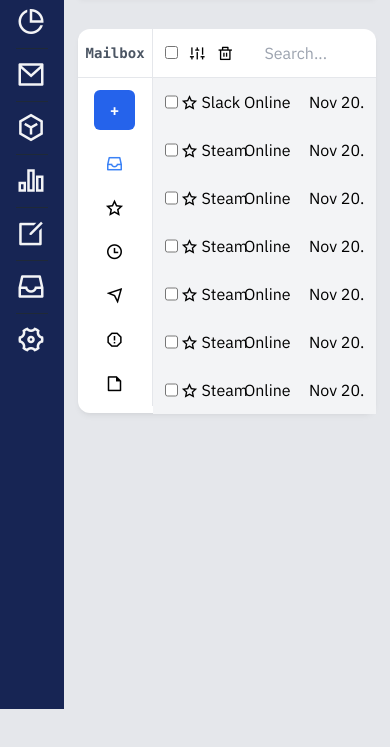
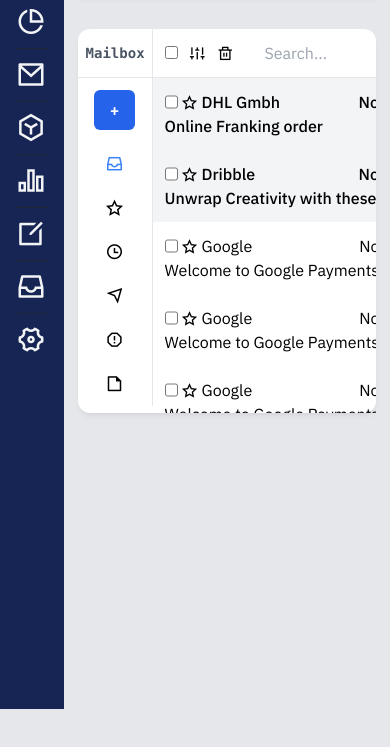
Before and after one commit to CollectionOP/Tailwind-Dashboard, a website: page mailbox.html in a window 390 px wide. Shown: the part 135-882 px from the top of the page. Drawn offline with nearby package versions, Linux system fonts and the light colour scheme.

Commit message:
Emails responsiveness

```diff
--- a/mailbox.html
+++ b/mailbox.html
@@ -302,7 +302,7 @@
                     </div>
                 </div>
 
-                <div>
+                <div class="overflow-y-scroll">
 
                     <div class="items-center justify-between py-3 border-b border-b-gray-200">
 
@@ -325,122 +325,171 @@
                         </div>
                     </div>
 
+
                     <!-- mails -->
-                    <div>
 
-                        <div class="grid grid-rows-1 grid-cols-[120px_1fr_70px] bg-gray-100 hover:bg-blue-50 p-3">
-                            <div class="flex">
-                                <input class="mr-1" type="checkbox">
-                                <i class="ri-star-line mr-1"></i>
-                                <img src="" alt="">
-                                <p>Slack</p>
-                            </div>
+                    <div
+                        class="grid grid-rows-2 md:grid-rows-1 grid-cols-[150px_100px] md:grid-cols-[200px_1fr_70px] bg-gray-100 hover:bg-blue-50 p-3">
+                        <div class="flex row-start-1 row-end-2">
+                            <input class="mr-1" type="checkbox">
+                            <i class="ri-star-line mr-1"></i>
+                            <img src="" alt="">
+                            <p class="font-medium">DHL Gmbh</p>
+                        </div>
+                        <div class="h-6 overflow-hidden row-start-2 md:row-start-1 col-span-3 md:col-span-1">
+                            <p class="font-medium">Online Franking order confirmation 9HXGDQ - <span
+                                    class="font-normal">Shopping cart
+                                    no.: 9HXGDQ Thank you for using DHL Online Franking</span> </p>
+                        </div>
+                        <div class="font-medium justify-self-end">
+                            Nov 20.
+                        </div>
+                    </div>
 
-                            <div class="justify-self-center h-6 overflow-hidden">
-                                <p>Online Franking order confirmation 9HXGDQ </p>
-                            </div>
-
-                            <div class="justify-self-end">
-                                Nov 20.
-                            </div>
+                    <div
+                        class="grid grid-rows-2 md:grid-rows-1 grid-cols-[150px_100px] md:grid-cols-[200px_1fr_70px] bg-gray-100 hover:bg-blue-50 p-3">
+                        <div class="flex row-start-1 row-end-2">
+                            <input class="mr-1" type="checkbox">
+                            <i class="ri-star-line mr-1"></i>
+                            <img src="" alt="">
+                            <p class="font-medium">Dribble</p>
                         </div>
-                        <div class="grid grid-rows-1 grid-cols-[120px_1fr_70px] bg-gray-100 hover:bg-blue-50 p-3">
-                            <div class="flex">
-                                <input class="mr-1" type="checkbox">
-                                <i class="ri-star-line mr-1"></i>
-                                <img src="" alt="">
-                                <p>Steam</p>
-                            </div>
-
-                            <div class="justify-self-center h-6 overflow-hidden">
-                                <p>Online Franking order confirmation 9HXGDQ </p>
-                            </div>
-
-                            <div class="justify-self-end">
-                                Nov 20.
-                            </div>
-                        </div>
-                        <div class="grid grid-rows-1 grid-cols-[120px_1fr_70px] bg-gray-100 hover:bg-blue-50 p-3">
-                            <div class="flex">
-                                <input class="mr-1" type="checkbox">
-                                <i class="ri-star-line mr-1"></i>
-                                <img src="" alt="">
-                                <p>Steam</p>
-                            </div>
-
-                            <div class="justify-self-center h-6 overflow-hidden">
-                                <p>Online Franking order confirmation 9HXGDQ </p>
-                            </div>
-
-                            <div class="justify-self-end">
-                                Nov 20.
-                            </div>
-                        </div>
-                        <div class="grid grid-rows-1 grid-cols-[120px_1fr_70px] bg-gray-100 hover:bg-blue-50 p-3">
-                            <div class="flex">
-                                <input class="mr-1" type="checkbox">
-                                <i class="ri-star-line mr-1"></i>
-                                <img src="" alt="">
-                                <p>Steam</p>
-                            </div>
-
-                            <div class="justify-self-center h-6 overflow-hidden">
-                                <p>Online Franking order confirmation 9HXGDQ </p>
-                            </div>
-
-                            <div class="justify-self-end">
-                                Nov 20.
-                            </div>
-                        </div>
-                        <div class="grid grid-rows-1 grid-cols-[120px_1fr_70px] bg-gray-100 hover:bg-blue-50 p-3">
-                            <div class="flex">
-                                <input class="mr-1" type="checkbox">
-                                <i class="ri-star-line mr-1"></i>
-                                <img src="" alt="">
-                                <p>Steam</p>
-                            </div>
-
-                            <div class="justify-self-center h-6 overflow-hidden">
-                                <p>Online Franking order confirmation 9HXGDQ </p>
-                            </div>
-
-                            <div class="justify-self-end">
-                                Nov 20.
-                            </div>
-                        </div>
-                        <div class="grid grid-rows-1 grid-cols-[120px_1fr_70px] bg-gray-100 hover:bg-blue-50 p-3">
-                            <div class="flex">
-                                <input class="mr-1" type="checkbox">
-                                <i class="ri-star-line mr-1"></i>
-                                <img src="" alt="">
-                                <p>Steam</p>
-                            </div>
-
-                            <div class="justify-self-center h-6 overflow-hidden">
-                                <p>Online Franking order confirmation 9HXGDQ </p>
-                            </div>
-
-                            <div class="justify-self-end">
-                                Nov 20.
-                            </div>
-                        </div>
-                        <div class="grid grid-rows-1 grid-cols-[120px_1fr_70px] bg-gray-100 hover:bg-blue-50 p-3">
-                            <div class="flex">
-                                <input class="mr-1" type="checkbox">
-                                <i class="ri-star-line mr-1"></i>
-                                <img src="" alt="">
-                                <p>Steam</p>
-                            </div>
-
-                            <div class="justify-self-center h-6 overflow-hidden">
-                                <p>Online Franking order confirmation 9HXGDQ </p>
-                            </div>
-
-                            <div class="justify-self-end">
-                                Nov 20.
-                            </div>
+                        <div class="h-6 overflow-hidden row-start-2 md:row-start-1 col-span-3 md:col-span-1">
+                            <p class="font-medium">Unwrap Creativity with these Great Gifts for Designers -
+                                <span class="font-normal">Welcome to Dribbble’s 2023
+                                    Holiday Gift Guide!</span>
+                            </p>
                         </div>
 
+                        <div class="font-medium justify-self-end">
+                            Nov 20.
+                        </div>
+                    </div>
+
+                    <div
+                        class="grid grid-rows-2 md:grid-rows-1 grid-cols-[150px_100px] md:grid-cols-[200px_1fr_70px] hover:bg-blue-50 p-3">
+                        <div class="flex row-start-1 row-end-2">
+                            <input class="mr-1" type="checkbox">
+                            <i class="ri-star-line mr-1"></i>
+                            <img src="" alt="">
+                            <p>Google</p>
+                        </div>
+
+                        <div class="h-6 overflow-hidden row-start-2 md:row-start-1 col-span-3 md:col-span-1">
+                            <p>Welcome to Google Payments! - Thanks for using Google Payments </p>
+                        </div>
+
+                        <div class="justify-self-end">
+                            Nov 19.
+                        </div>
+                    </div>
+
+                    <div
+                        class="grid grid-rows-2 md:grid-rows-1 grid-cols-[150px_100px] md:grid-cols-[200px_1fr_70px] hover:bg-blue-50 p-3">
+                        <div class="flex row-start-1 row-end-2">
+                            <input class="mr-1" type="checkbox">
+                            <i class="ri-star-line mr-1"></i>
+                            <img src="" alt="">
+                            <p>Google</p>
+                        </div>
+
+                        <div class="h-6 overflow-hidden row-start-2 md:row-start-1 col-span-3 md:col-span-1">
+                            <p>Welcome to Google Payments! - Thanks for using Google Payments </p>
+                        </div>
+
+                        <div class="justify-self-end">
+                            Nov 19.
+                        </div>
+                    </div>
+
+                    <div
+                        class="grid grid-rows-2 md:grid-rows-1 grid-cols-[150px_100px] md:grid-cols-[200px_1fr_70px] hover:bg-blue-50 p-3">
+                        <div class="flex row-start-1 row-end-2">
+                            <input class="mr-1" type="checkbox">
+                            <i class="ri-star-line mr-1"></i>
+                            <img src="" alt="">
+                            <p>Google</p>
+                        </div>
+
+                        <div class="h-6 overflow-hidden row-start-2 md:row-start-1 col-span-3 md:col-span-1">
+                            <p>Welcome to Google Payments! - Thanks for using Google Payments </p>
+                        </div>
+
+                        <div class="justify-self-end">
+                            Nov 18.
+                        </div>
+                    </div>
+
+                    <div
+                        class="grid grid-rows-2 md:grid-rows-1 grid-cols-[150px_100px] md:grid-cols-[200px_1fr_70px] hover:bg-blue-50 p-3">
+                        <div class="flex row-start-1 row-end-2">
+                            <input class="mr-1" type="checkbox">
+                            <i class="ri-star-line mr-1"></i>
+                            <img src="" alt="">
+                            <p>Google</p>
+                        </div>
+
+                        <div class="h-6 overflow-hidden row-start-2 md:row-start-1 col-span-3 md:col-span-1">
+                            <p>Welcome to Google Payments! - Thanks for using Google Payments </p>
+                        </div>
+
+                        <div class="justify-self-end">
+                            Nov 17.
+                        </div>
+                    </div>
+
+                    <div
+                        class="grid grid-rows-2 md:grid-rows-1 grid-cols-[150px_100px] md:grid-cols-[200px_1fr_70px] hover:bg-blue-50 p-3">
+                        <div class="flex row-start-1 row-end-2">
+                            <input class="mr-1" type="checkbox">
+                            <i class="ri-star-line mr-1"></i>
+                            <img src="" alt="">
+                            <p>Google</p>
+                        </div>
+
+                        <div class="h-6 overflow-hidden row-start-2 md:row-start-1 col-span-3 md:col-span-1">
+                            <p>Welcome to Google Payments! - Thanks for using Google Payments </p>
+                        </div>
+
+                        <div class="justify-self-end">
+                            Nov 17.
+                        </div>
+                    </div>
+
+                    <div
+                        class="grid grid-rows-2 md:grid-rows-1 grid-cols-[150px_100px] md:grid-cols-[200px_1fr_70px] hover:bg-blue-50 p-3">
+                        <div class="flex row-start-1 row-end-2">
+                            <input class="mr-1" type="checkbox">
+                            <i class="ri-star-line mr-1"></i>
+                            <img src="" alt="">
+                            <p>Google</p>
+                        </div>
+
+                        <div class="h-6 overflow-hidden row-start-2 md:row-start-1 col-span-3 md:col-span-1">
+                            <p>Welcome to Google Payments! - Thanks for using Google Payments </p>
+                        </div>
+
+                        <div class="justify-self-end">
+                            Nov 17.
+                        </div>
+                    </div>
+
+                    <div
+                        class="grid grid-rows-2 md:grid-rows-1 grid-cols-[150px_100px] md:grid-cols-[200px_1fr_70px] hover:bg-blue-50 p-3">
+                        <div class="flex row-start-1 row-end-2">
+                            <input class="mr-1" type="checkbox">
+                            <i class="ri-star-line mr-1"></i>
+                            <img src="" alt="">
+                            <p>Google</p>
+                        </div>
+
+                        <div class="h-6 overflow-hidden row-start-2 md:row-start-1 col-span-3 md:col-span-1">
+                            <p>Welcome to Google Payments! - Thanks for using Google Payments </p>
+                        </div>
+
+                        <div class="justify-self-end">
+                            Nov 17.
+                        </div>
                     </div>
 
                 </div>
```
Also changed, not shown: dist/style.css.
